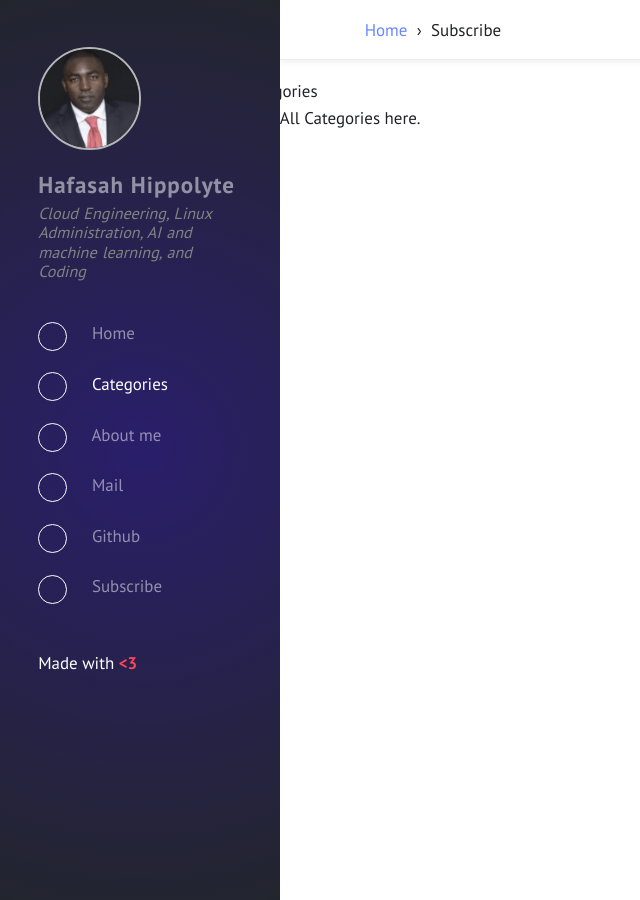
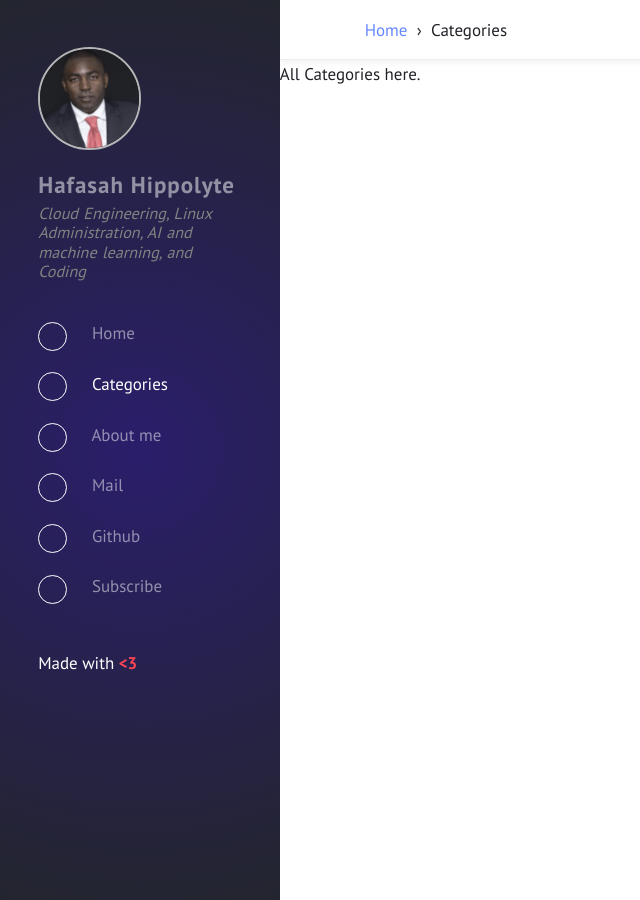
Before and after one commit to hfasah/hfasah.github.io, a Jekyll site: the page built from categories.html, in a window 1280 px wide. Shown: the whole page, without its empty margins (0-640 px from the left). Built offline with Jekyll 4.4.1, drawn with Linux system fonts in a browser that asks for light colours.

Commit message:
Update topbar.html

```diff
--- a/_includes/topbar.html
+++ b/_includes/topbar.html
@@ -2,9 +2,9 @@
     <div id="topbar" class="col-11 d-flex h-100 align-items-center justify-content-between">
       <span id="breadcrumb">
             <span> <a href="/">Home</a> </span>
-            <span>{{ title }}</span>
+            <span>{{ page.title }}</span>
       </span> <i id="sidebar-trigger" class="fas fa-bars fa-fw"></i>
-      <div id="topbar-title"> {{ title }}</div>
+      <div id="topbar-title"> {{ page.title }}</div>
         <!--i id="search-trigger" class="fas fa-search fa-fw"></i>
         <span id="search-wrapper" class="align-items-center">
             <i class="fas fa-search fa-fw"></i>
@@ -14,36 +14,3 @@
       <span id="search-cancel">Cancel</span-->
     </div>
 </div>
-<nav id="breadcrumb" aria-label="Breadcrumb">
-      {% assign paths = page.url | split: '/' %}
-
-      {% if paths.size == 0 or page.layout == 'home' %}
-        <!-- index page -->
-        <span>{{ site.data.locales[include.lang].tabs.home | capitalize }}</span>
-
-      {% else %}
-        {% for item in paths %}
-          {% if forloop.first %}
-            <span>
-              <a href="{{ '/' | relative_url }}">
-                {{ site.data.locales[include.lang].tabs.home | capitalize }}
-              </a>
-            </span>
-
-          {% elsif forloop.last %}
-            {% if page.collection == 'tabs' %}
-              <span>{{ site.data.locales[include.lang].tabs[item] | default: page.title }}</span>
-            {% else %}
-              <span>{{ page.title }}</span>
-            {% endif %}
-
-          {% elsif page.layout == 'category' or page.layout == 'tag' %}
-            <span>
-              <a href="{{ item | relative_url }}">
-                {{ site.data.locales[include.lang].tabs[item] | default: page.title }}
-              </a>
-            </span>
-          {% endif %}
-        {% endfor %}
-      {% endif %}
-    </nav>
```
